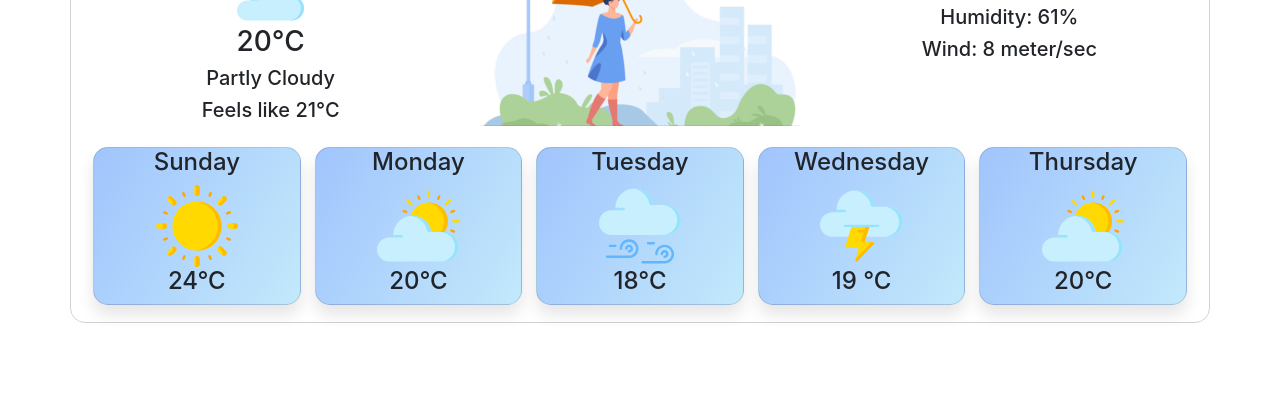
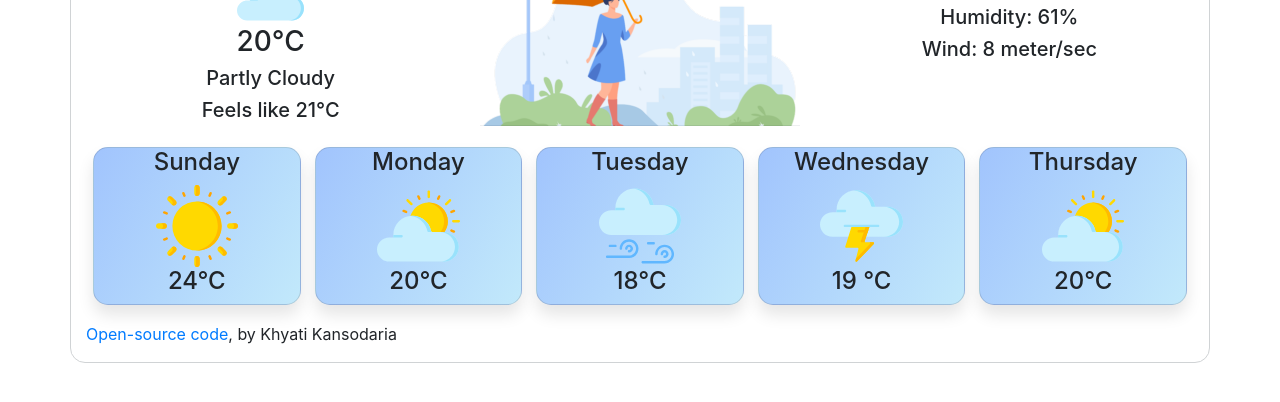
Before and after one commit to khyatikansodaria/my-weather-app, a plain HTML site: page index.html in a window 1280 px wide. Shown: the part 254-656 px from the top of the page. Drawn offline with nearby package versions, Linux system fonts and the light colour scheme.

Commit message:
add <p> & <a>elements

```diff
--- a/Src/style.css
+++ b/Src/style.css
@@ -3,7 +3,7 @@ body {
 }
 
 .maincontainer {
-    border: 1.5px solid #D0D3D5;
+  border: 1.5px solid #d0d3d5;
   border-radius: 15px;
   margin: 30px auto;
 }
--- a/index.html
+++ b/index.html
@@ -96,6 +96,9 @@
         </div>
       </div>
     </div>
+    <p>
+      <a href="https://github.com/khyatipatel1624/my-weather-app" target="_blank">Open-source code</a>, by Khyati Kansodaria
+    </p>
   </div>
   <script src="https://kit.fontawesome.com/306a13540f.js" crossorigin="anonymous"></script>
   <script src="Src/index.js"></script>
```
Lines whose indentation alone changed are shown as unchanged.
